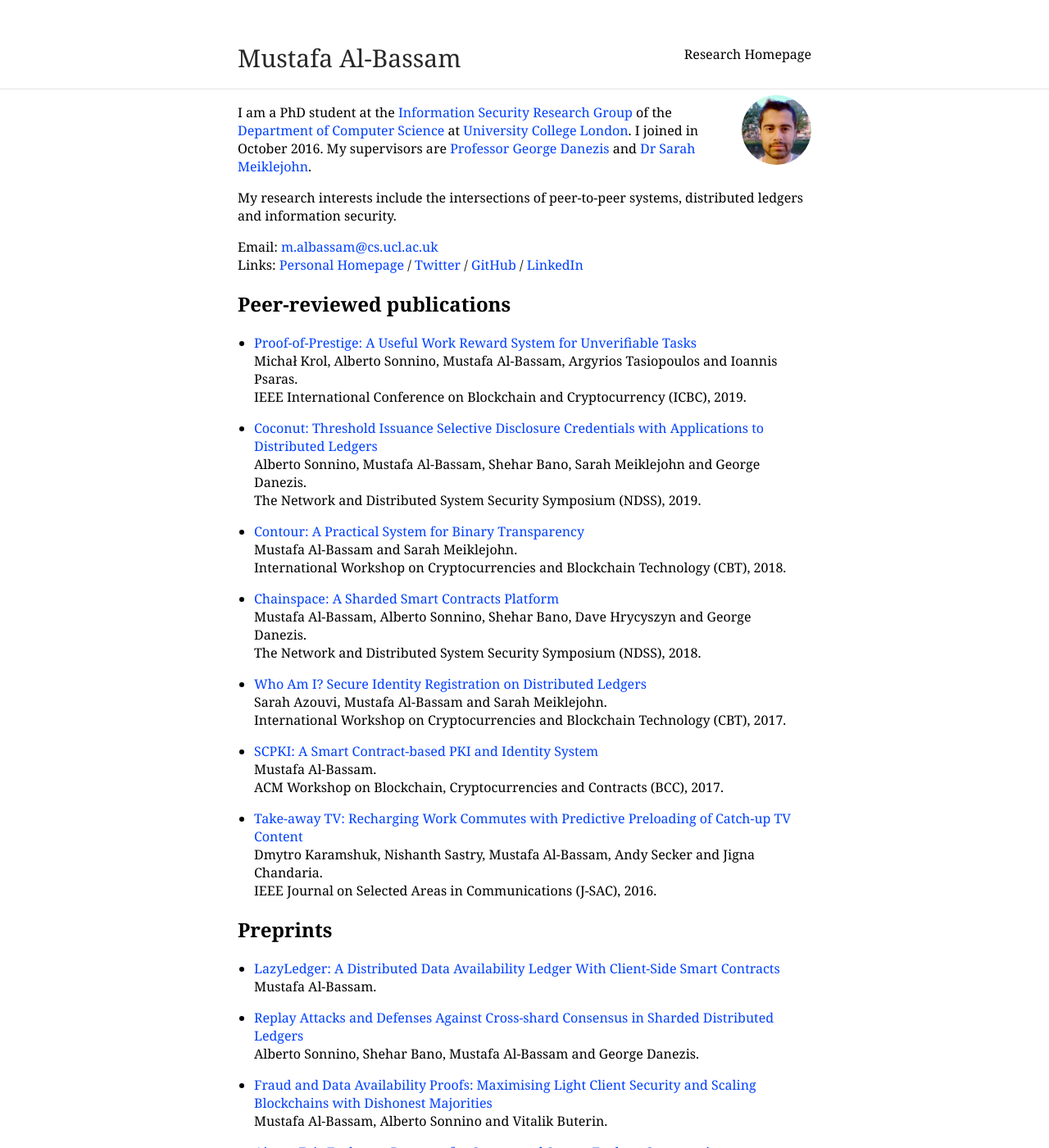
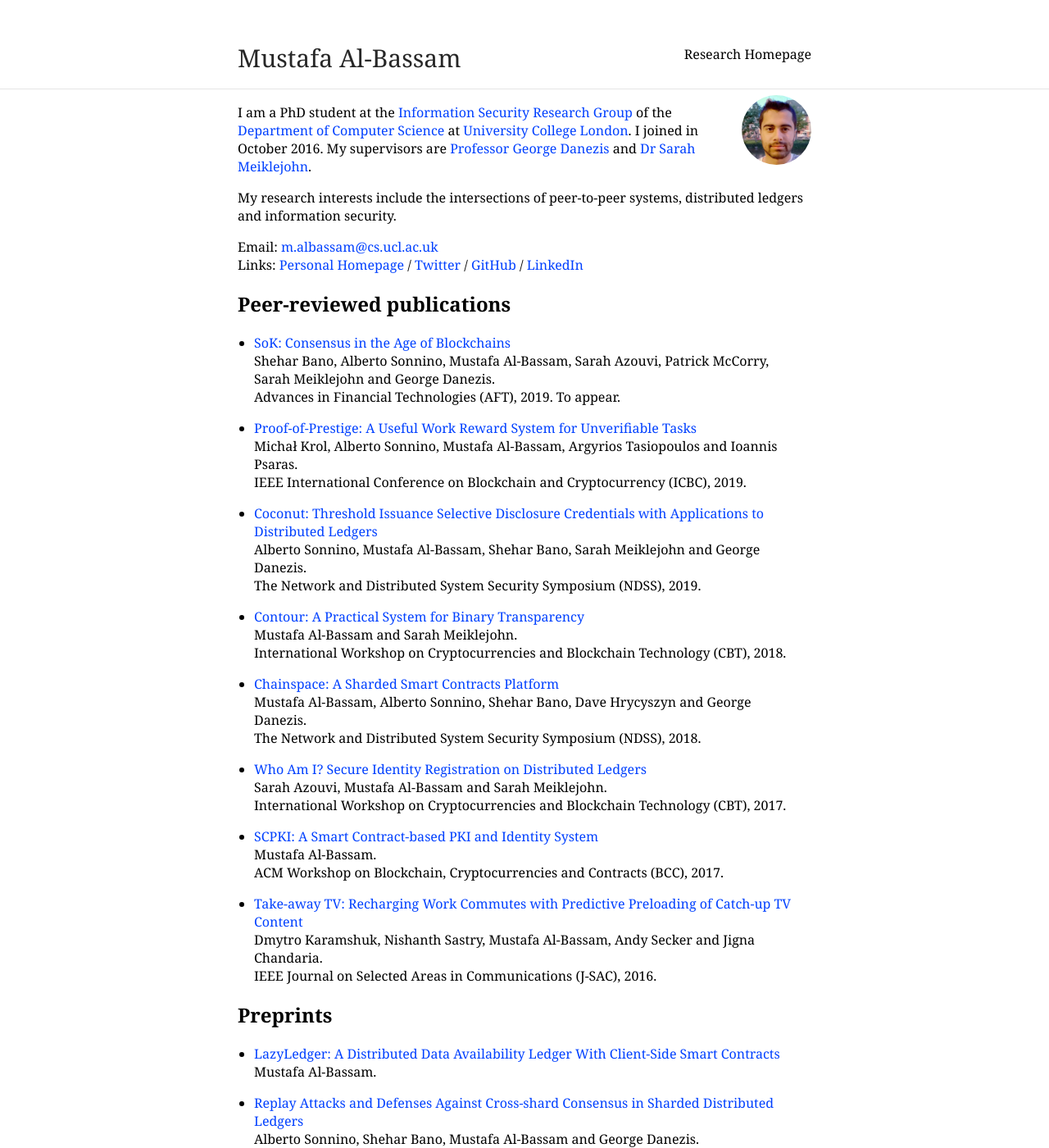
Before and after one commit to musalbas/research-homepage, a Jekyll site: the page built from index.md, in a window 1280 px wide and 1400 px high. Shown: the whole window at 82% size. Built offline with Jekyll 4.4.1, drawn with Linux system fonts in a browser that asks for light colours; some of the changed text lies outside the part shown.

Commit message:
add SoK, to appear

```diff
--- a/index.md
+++ b/index.md
@@ -13,6 +13,8 @@ Email: [m.albassam@cs.ucl.ac.uk](mailto:m.albassam@cs.ucl.ac.uk)<br>
 Links: [Personal Homepage](https://musalbas.com) / [Twitter](https://twitter.com/musalbas) / [GitHub](https://github.com/musalbas) / [LinkedIn](https://www.linkedin.com/in/musalbas)
 
 ## Peer-reviewed publications
+
+- [SoK: Consensus in the Age of Blockchains](publications/SoK_ConsensusBlockchains.pdf)<br>Shehar Bano, Alberto Sonnino, Mustafa Al-Bassam, Sarah Azouvi, Patrick McCorry, Sarah Meiklejohn and George Danezis.<br>Advances in Financial Technologies (AFT), 2019. To appear.
 
 - [Proof-of-Prestige: A Useful Work Reward System for Unverifiable Tasks](publications/pop.pdf)<br>Michał Krol, Alberto Sonnino, Mustafa Al-Bassam, Argyrios Tasiopoulos and Ioannis Psaras.<br>IEEE International Conference on Blockchain and Cryptocurrency (ICBC), 2019.
 
```
Also changed, not shown: other parts of index.md (+0 -2 lines), 1 other file.
